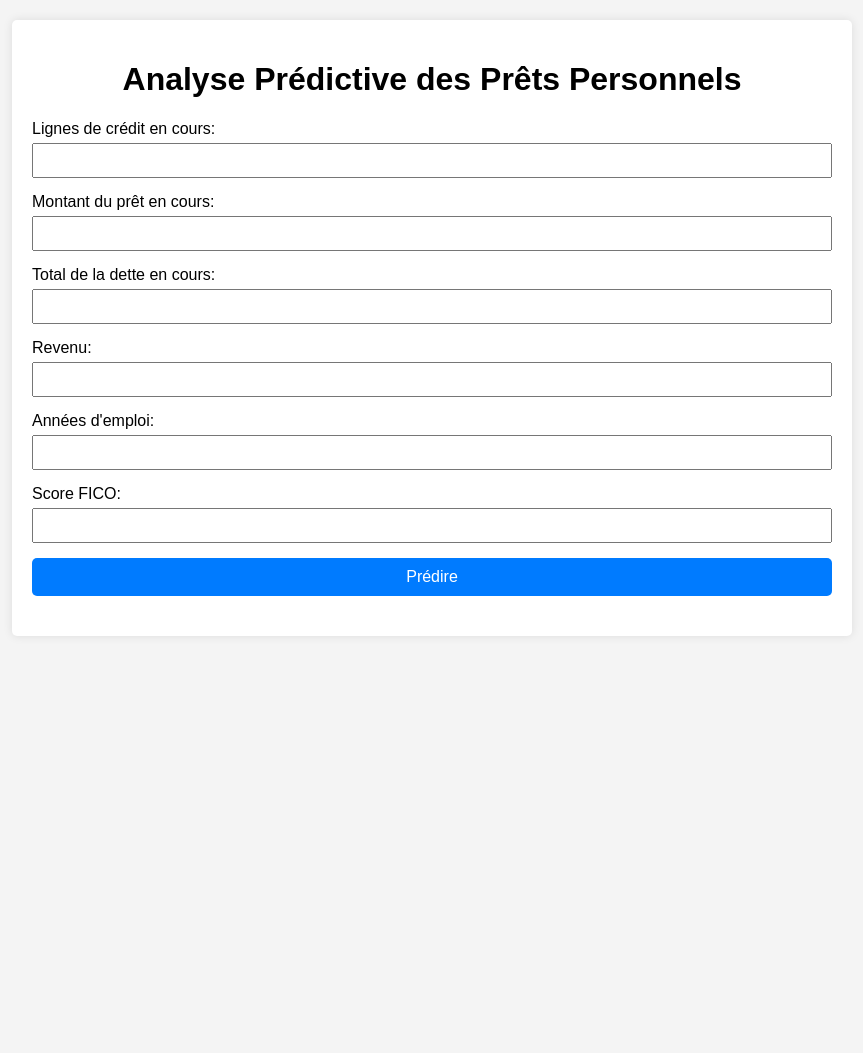
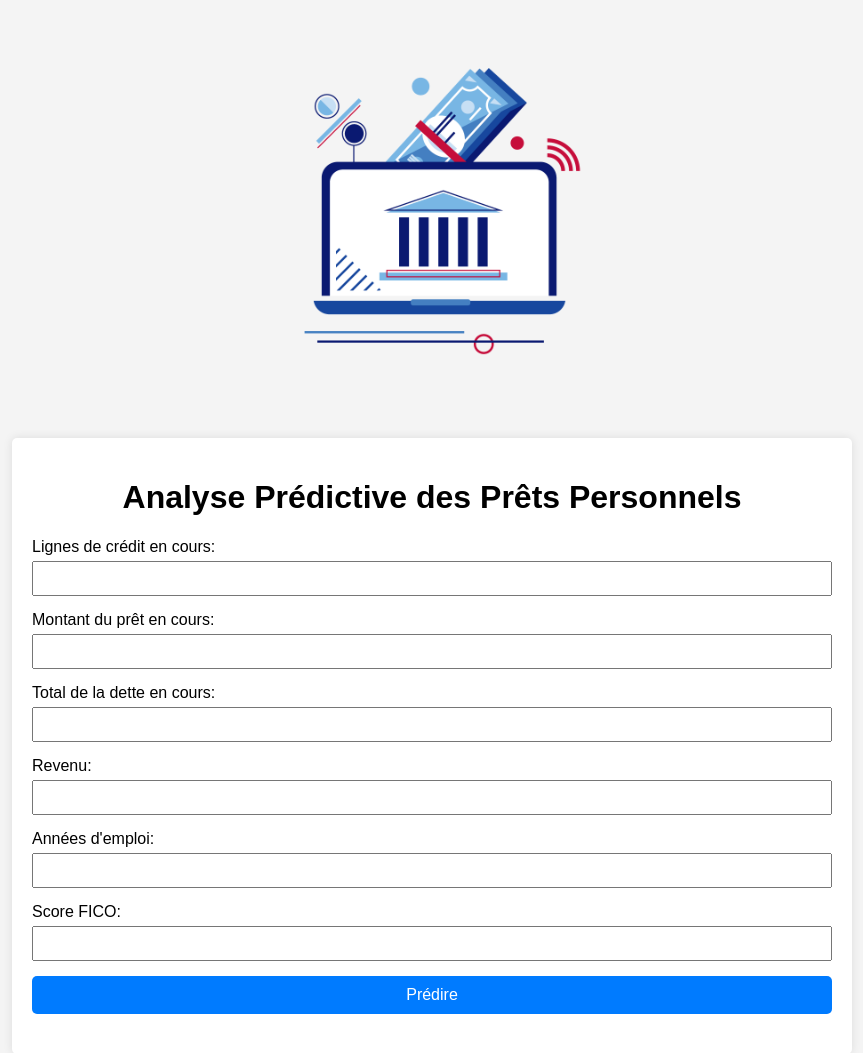
Before and after one commit to mslouma88/ProjetMLOps, a Flask app: page / in a window 1280 px wide. Shown: the top 1053 px of the page, without its empty margins (208-1071 px from the left). Before the commit the page ends 596 px from the top, so only its background shows below. Run offline with Flask 3, Linux system fonts and the light colour scheme; parts of the project's set-up code (start-up, migrations or seed data) failed here and were passed over.

Commit message:
MAJ index.html + ajout dossier images

```diff
--- a/templates/index.html
+++ b/templates/index.html
@@ -8,8 +8,9 @@
 </head>
 
 <body>
-
-           <div class="container">
+    <img src="../images/Credit.png" alt="Une belle image" style="width: 400px; height: 400px; display: block; margin: 0 auto;">
+<br/>
+    <div class="container">
             <h1>Analyse Prédictive des Prêts Personnels</h1>
             <form id="prediction-form" action="{{ url_for('predict')}}" method="post">
                 <div class="form-group">
@@ -51,6 +52,7 @@
             margin: 0;
             padding: 20px;
             background-color: #f4f4f4;
+            /*background-image: url('../images/billets.png');*/
         }
         .container {
             max-width: 800px;
```
Also changed, not shown: images/Credit.png (added), images/billets.png (added), images/credit.jpg (added).
